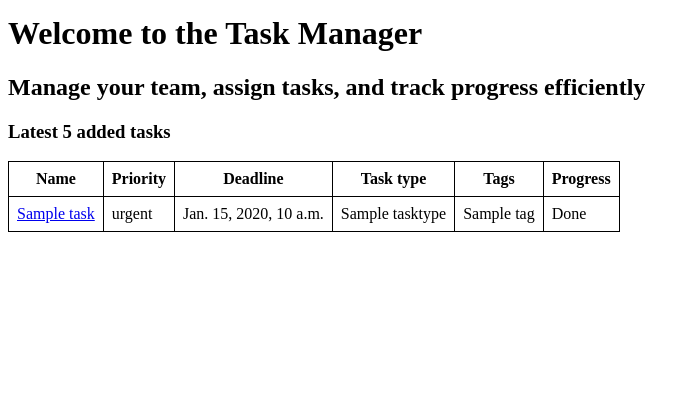
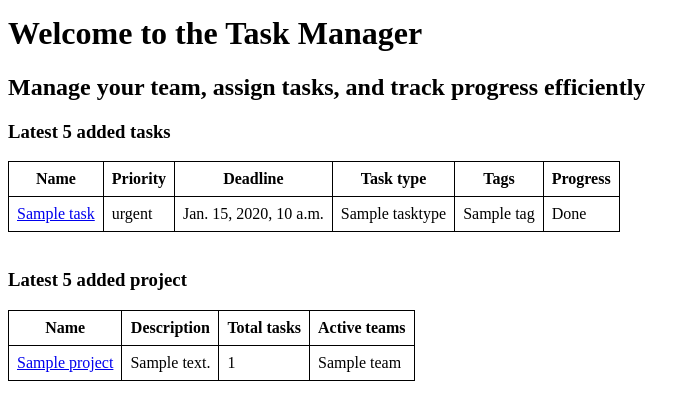
Before and after one commit to msubchak/team-task-manager, a Django app: page / in a window 1280 px wide. Shown: the part 233-653 px from the top of the page, without its empty margins (0-700 px from the left). Run offline with Django 5.2, Linux system fonts and the light colour scheme; a user stored in the database is signed in; tables that the repository leaves empty hold one stand-in row (values such as "Sample post").

Commit message:
feat: Update home page to display last 3 projects and show task count in project list

```diff
--- a/tasks/views.py
+++ b/tasks/views.py
@@ -18,9 +18,11 @@ from tasks.models import Worker, Task, Project, Team
 def index(request: HttpRequest) -> HttpResponse:
     num_worker = Worker.objects.all().count()
     tasks = Task.objects.all().order_by('-id')[:5]
+    projects = Project.objects.all().order_by('-id')[:3]
     context = {
         "num_worker": num_worker,
         "tasks": tasks,
+        "projects": projects,
     }
     return render(request, "tasks/index.html", context=context)
 
--- a/templates/tasks/index.html
+++ b/templates/tasks/index.html
@@ -37,4 +37,36 @@
   {% else %}
     <h2>No tasks were found</h2>
   {% endif %}
+  {% if projects %}
+    <br>
+    <h3>Latest 5 added project</h3>
+    <table class="index-table">
+      <thead>
+      <tr>
+        <th>Name</th>
+        <th>Description</th>
+        <th>Total tasks</th>
+        <th>Active teams</th>
+      </tr>
+      </thead>
+      <tbody>
+      {% for project in projects %}
+        <tr>
+          <td>
+            <a href="{% url 'tasks:project-detail' project.id %}">{{ project.name }}</a>
+          </td>
+          <td>{{ project.description }}</td>
+          <td>{{ project.tasks.count }}</td>
+          <td>
+            {% for team in project.team.all %}
+              {{ team.name }}{% if not forloop.last %},{% endif %}
+            {% empty %}
+              -
+            {% endfor %}
+          </td>
+        </tr>
+      {% endfor %}
+      </tbody>
+    </table>
+  {% endif %}
 {% endblock %}
--- a/templates/tasks/project_list.html
+++ b/templates/tasks/project_list.html
@@ -14,7 +14,8 @@
       <tr>
         <th>Name</th>
         <th>Description</th>
-        <th>Team</th>
+        <th>Total tasks</th>
+        <th>Active teams</th>
       </tr>
       </thead>
       <tbody>
@@ -24,6 +25,7 @@
             <a href="{% url 'tasks:project-detail' project.id %}">{{ project.name }}</a>
           </td>
           <td>{{ project.description }}</td>
+          <td>{{ project.tasks.count }}</td>
           <td>
             {% for team in project.team.all %}
               {{ team.name }}{% if not forloop.last %},{% endif %}
```
Lines whose indentation alone changed are shown as unchanged.
